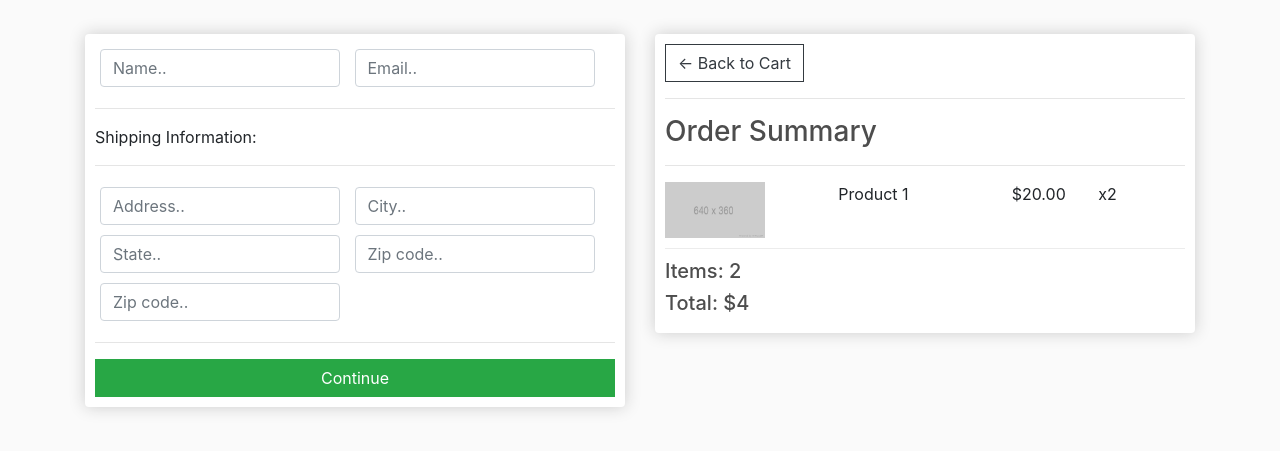
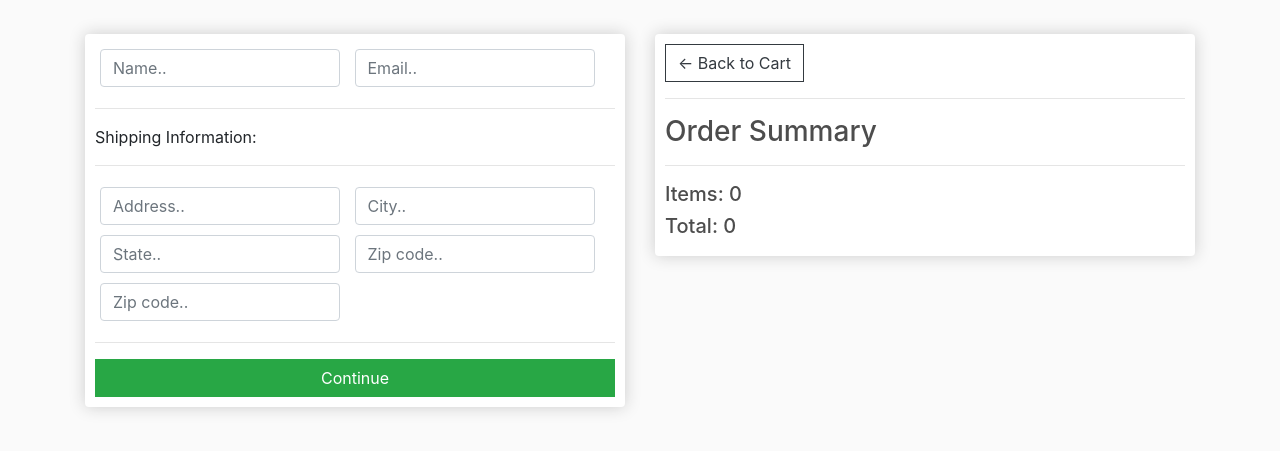
Before and after one commit to karimRezeika/Store-App-django, a Django app: page /checkout/ in a window 1280 px wide. Shown: the part 57-508 px from the top of the page. Run offline with Django 4.2, Linux system fonts and the light colour scheme; some libraries are stand-ins or nearby versions.

Commit message:
adding order summary to db

```diff
--- a/ecommerce/store/views.py
+++ b/ecommerce/store/views.py
@@ -15,6 +15,14 @@ def cart(request):
         order = {'get_cart_total':0 , 'get_cart_items':0}
     context={'order':order , 'items':items}
     return render(request, 'store/cart.html',context)
+
 def checkout(request):
-    context={}
+    if request.user.is_authenticated:
+        customer = request.user.customer
+        order, created = Order.objects.get_or_create(customer=customer , complete=False)
+        items = order.orderitem_set.all()
+    else:
+        items = []
+        order = {'get_cart_total':0 , 'get_cart_items':0}
+    context={'order':order , 'items':items}
     return render(request, 'store/checkout.html',context)
--- a/ecommerce/templates/store/checkout.html
+++ b/ecommerce/templates/store/checkout.html
@@ -53,14 +53,16 @@
 				<hr>
 				<h3>Order Summary</h3>
 				<hr>
+                {%for item in items%}
 				<div class="cart-row">
-					<div style="flex:2"><img class="row-image" src="{% static 'images/placeholder.png' %}"></div>
-					<div style="flex:2"><p>Product 1</p></div>
-					<div style="flex:1"><p>$20.00</p></div>
-					<div style="flex:1"><p>x2</p></div>
+					<div style="flex:2"><img class="row-image" src="{{item.product.imageURL}}"></div>
+					<div style="flex:2"><p>{{item.product.name}}</p></div>
+					<div style="flex:1"><p>${{item.product.price}}</p></div>
+					<div style="flex:1"><p>x{{item.quantity}}</p></div>
 				</div>
-				<h5>Items:   2</h5>
-				<h5>Total:   $4</h5>
+                {% endfor %}
+				<h5>Items: {{order.get_cart_items}}</h5>
+				<h5>Total: {{order.get_cart_total}}</h5>
 			</div>
 		</div>
 	</div>
```
